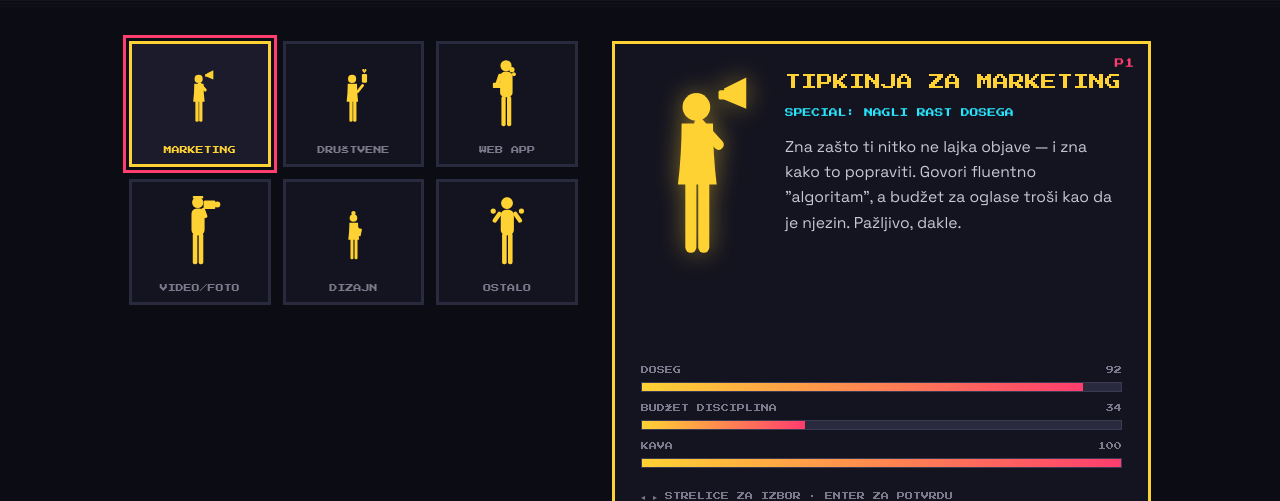
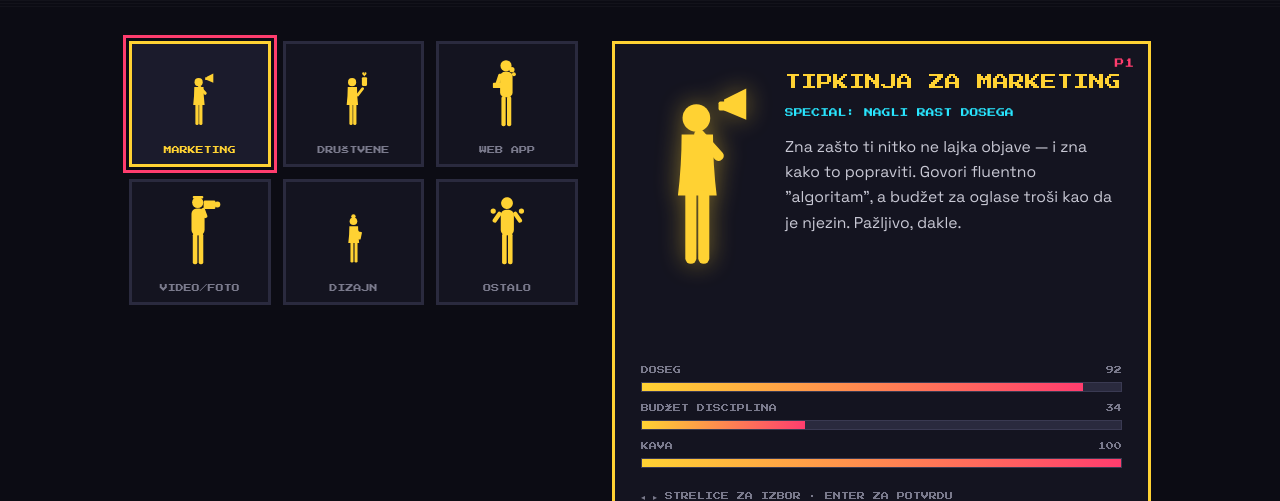
Before and after one commit to ADV222/test23, a website: page public/imamo-tipa-arcade.html in a window 1280 px wide. Shown: the part 792-1293 px from the top of the page. Drawn offline with Linux system fonts and the light colour scheme.

Commit message:
Add files via upload

```diff
--- a/public/imamo-tipa-arcade.html
+++ b/public/imamo-tipa-arcade.html
@@ -471,7 +471,7 @@
     pName.textContent = f.name;
     pSpecial.textContent = f.special;
     pBio.textContent = f.bio;
-    pSvg.innerHTML = '<svg viewBox="' + getAllViewBoxes()[i] + '" xmlns="http://www.w3.org/2000/svg"><g fill="#FFD233">' + silData[i] + '</g></svg>';
+    pSvg.innerHTML = '<svg viewBox="0 0 130 250" preserveAspectRatio="xMidYMax meet" xmlns="http://www.w3.org/2000/svg"><g fill="#FFD233">' + silData[i] + '</g></svg>';
     pStats.innerHTML = f.stats.map(([label, val]) => `
       <div class="stat">
         <div class="s-label"><span>${label}</span><span>${val}</span></div>
@@ -502,7 +502,9 @@
 
 <script>
 document.querySelectorAll('.sil-placeholder').forEach(function(el) {
-  el.outerHTML = getSilhouetteSVG(el.dataset.sil, el.dataset.fill);
+  var s = IMAMO_SILHOUETTES[el.dataset.sil];
+  var fill = el.dataset.fill;
+  el.outerHTML = '<svg viewBox="0 0 130 250" preserveAspectRatio="xMidYMax meet" xmlns="http://www.w3.org/2000/svg"><g fill="' + fill + '">' + s.body + '</g></svg>';
 });
 </script>
 </body>
```
